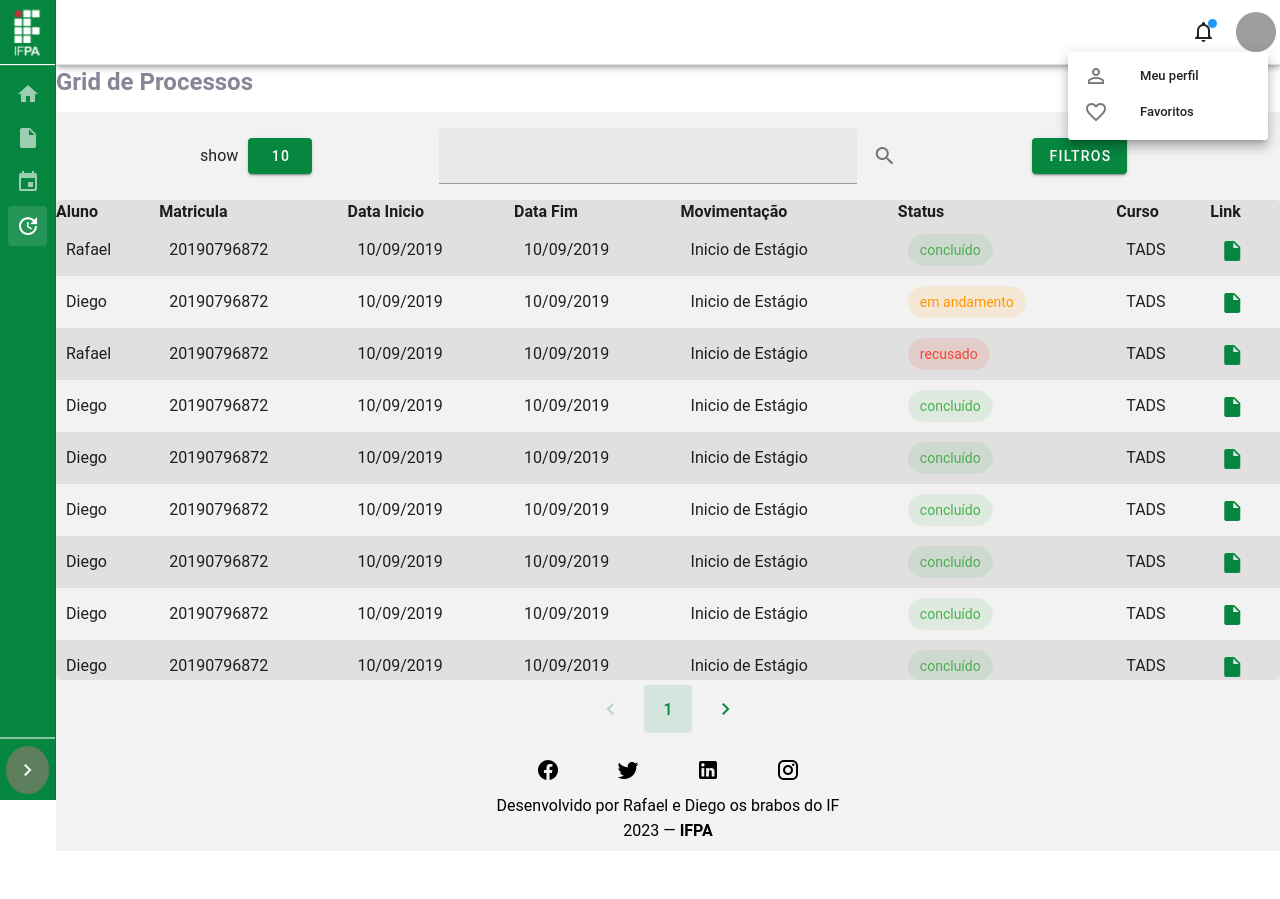
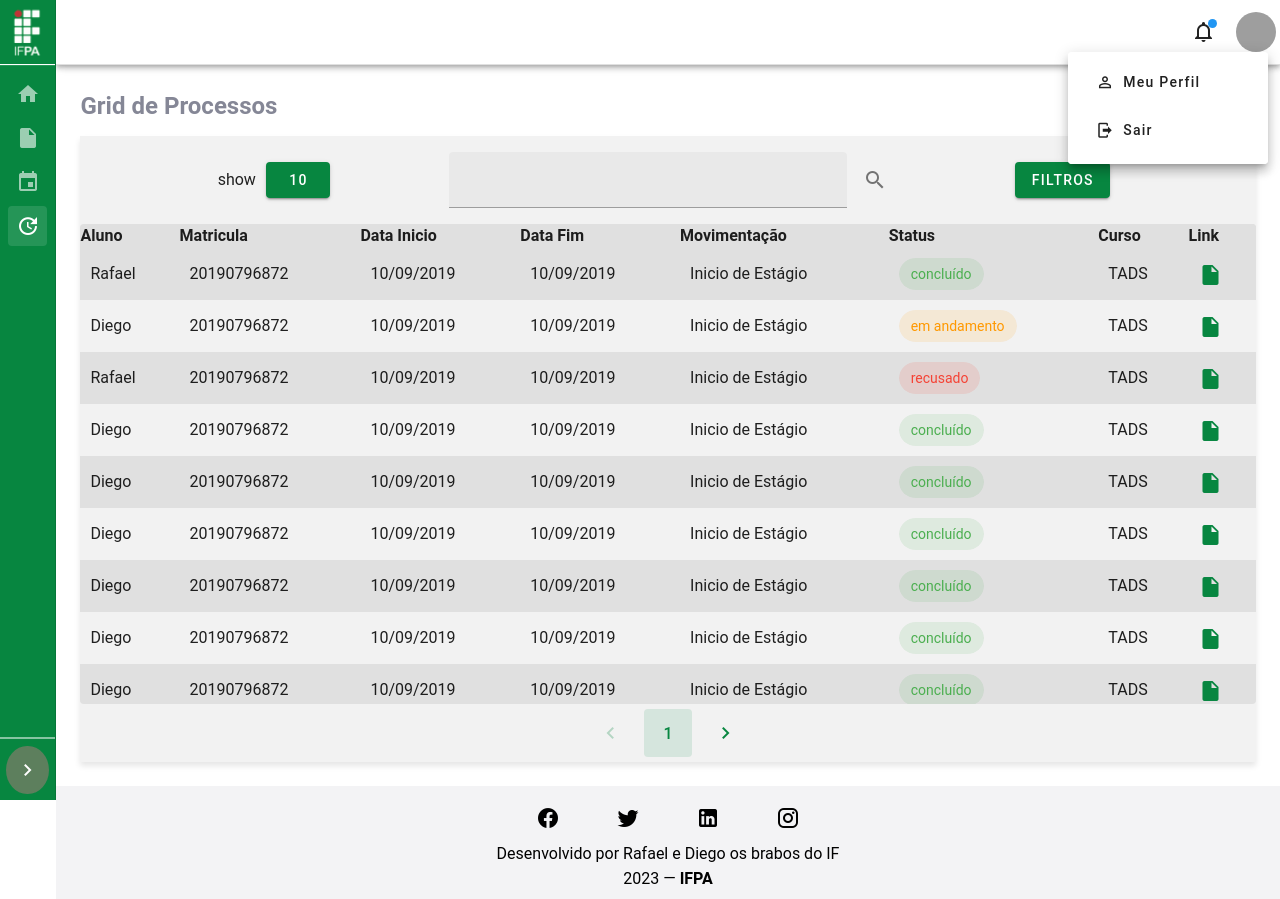
Before and after one commit to diegosantss/Front_estagio_legal, a Vue app: page /acompanhar/processos in a window 1280 px wide. Both pictures are taken after a click on the element 1256 px from the left and 32 px from the top of the page. Before the commit the page ends 851 px from the top, so only its background shows below. Built offline with nearby package versions, Linux system fonts and the light colour scheme; grey boxes are pictures that could not be loaded.

Commit message:
feat: implementando botão de logout e ajustando margem da pagina de acompanhamento de processos

```diff
--- a/src/components/header-layout/header-layout.vue
+++ b/src/components/header-layout/header-layout.vue
@@ -20,12 +20,12 @@
 
           <v-card min-width="200px">
             <v-list :lines="false" density="compact" nav>
-              <v-list-item prepend-icon="mdi-account-outline">
-                <v-list-item-title>Meu perfil</v-list-item-title>
+              <v-list-item>
+                <v-btn flat to="/" prepend-icon="mdi-account-outline" style="text-transform: capitalize; width: 100%; display: flex; justify-content: flex-start;">Meu perfil</v-btn>
               </v-list-item>
 
-              <v-list-item prepend-icon="mdi-heart-outline">
-                <v-list-item-title>Favoritos</v-list-item-title>
+              <v-list-item>
+                <v-btn flat to="/" prepend-icon="mdi-logout" style="text-transform: capitalize; width: 100%; display: flex; justify-content: flex-start;">Sair</v-btn>
               </v-list-item>
             </v-list>
           </v-card>
@@ -35,8 +35,6 @@
 </template>
 
 <script lang="ts" setup>
-    import { ref } from 'vue';
-    const isDrawerOpen = ref(false)
 
 </script>
 
--- a/src/views/acompanhar-processos/visao-dex/acompanhar-processos.vue
+++ b/src/views/acompanhar-processos/visao-dex/acompanhar-processos.vue
@@ -1,5 +1,5 @@
 <template>
-  <div>
+  <div class="acompanhar-processos-container">
     <div class="title">
       <h1 class="title1">Grid de Processos</h1>
     </div>
@@ -18,4 +18,8 @@ color: #858796;
 font-size: 1.5rem;
 margin-bottom: 1%;
 }
+
+.acompanhar-processos-container{
+  margin: 2%;
+}
 </style>
```
